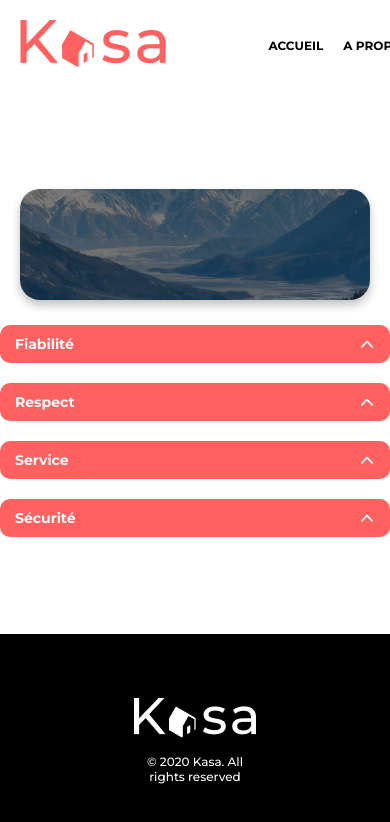
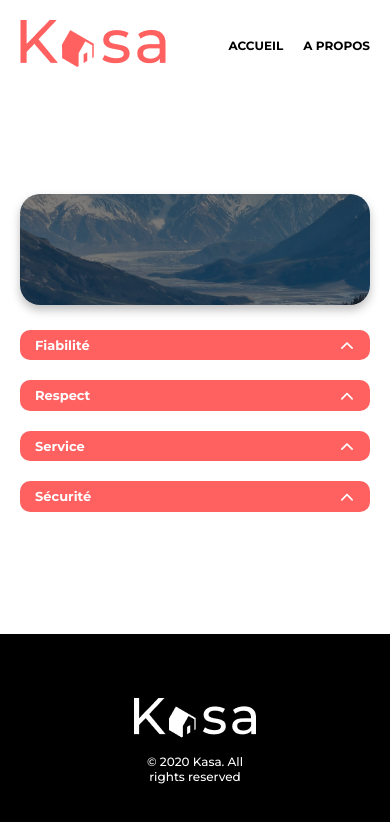
Before and after one commit to Nicolas0014/OpenClassRoom_Projet_6, a React (Create React App) app: page /a_propos in a window 390 px wide. Shown: the top 822 px of the page. Built offline with nearby package versions, Linux system fonts and the light colour scheme.

Commit message:
Correction version mobile

```diff
--- a/public/index.html
+++ b/public/index.html
@@ -16,7 +16,6 @@
     <title>Kasa</title>
   </head>
   <body>
-    <noscript>You need to enable JavaScript to run this app.</noscript>
     <div id="root"></div>
   </body>
 </html>
--- a/src/components/APropos/FAQ.jsx
+++ b/src/components/APropos/FAQ.jsx
@@ -16,7 +16,7 @@ export default function FAQ() {
     },
     {
       headbandTitle: 'Service',
-      content : "La bienveillance fait partie des valeurs fondatrices de Kasa. Tout comportement discriminatoire ou de perturbation du voisinage entraînera une exclusion de notre plateforme.",
+      content : "Nos équipes se tiennent à votre disposition pour vous fournir une expérience parfaite. N'hésitez pas à nous contacter si vous avez la moindre question.",
       id: 'a-propos-3',
     },
     {
--- a/src/components/APropos/FAQ.scss
+++ b/src/components/APropos/FAQ.scss
@@ -6,4 +6,9 @@
     flex-direction: column;
     gap: 20px;
     padding-bottom: 2rem;
+
+    @media (max-width: 1240px) {
+        margin: 20px;
+        width: auto;
+    }
 }
--- a/src/components/FicheLogement/LogementInfos.scss
+++ b/src/components/FicheLogement/LogementInfos.scss
@@ -5,27 +5,49 @@
     margin: 3rem auto;
     font-family: $main-family;
 
+    @media (max-width: 767px) {
+        margin: 1rem 20px;
+    }
+
     .upper-infos {
         display: flex;
         justify-content: space-between;
         margin-bottom: 2rem;
+
+        @media (max-width: 767px) {
+            flex-direction: column;
+            gap: 0.5rem;
+            margin-bottom: 1rem;
+        }
 
         .left {
             display: flex;
             flex-direction: column;
             gap: 1rem;
 
+            @media (max-width: 767px) {
+                gap: 0.5rem;
+            }
+
             .title {
                 font-size: 36px;
                 font-weight: 500;
                 color: $main-color;
                 margin-block: 0;
+
+                @media (max-width: 767px) {
+                    font-size: 18px;
+                }
             }
 
             .location {
                 font-size: 18px;
                 font-weight: 500;
                 margin-block: 0 0.5rem;
+
+                @media (max-width: 767px) {
+                    font-size: 14px;
+                }
             }
         }
 
@@ -34,10 +56,19 @@
             flex-direction: column;
             justify-content: space-between;
 
+            @media (max-width: 767px) {
+                flex-direction: row;
+                align-items: center;
+            }
+
             .host-infos {
                 display: flex;
                 align-items: center;
                 gap: 1rem;
+
+                @media (max-width: 767px) {
+                    order: 2;
+                }
 
                 .name {
                     color: $main-color;
@@ -45,12 +76,22 @@
                     font-weight: 500;
                     max-width: 95px;
                     text-align: right;
+
+                    @media (max-width: 767px) {
+                        font-size: 12px;
+                        max-width: 75px;
+                    }
                 }
 
                 .picture {
                     border-radius: 100%;
                     width: 64px;
                     height: 64px;
+
+                    @media (max-width: 767px) {
+                        width: 32px;
+                        height: 32px;
+                    }
                 }
             }
         }
@@ -69,6 +110,11 @@
                 font-size: 14px;
                 font-weight: 700;
                 color: #fff;
+
+                @media (max-width: 767px) {
+                    font-size: 10px;
+                    border-radius: 10px;
+                }
             }
         }
     }
@@ -76,6 +122,11 @@
         display: flex;
         gap: 4rem;
 
+        @media (max-width: 767px) {
+            flex-direction: column;
+            gap: 1.5rem;
+        }
+
         .collapse {
             flex: 1;
         }
--- a/src/components/FicheLogement/Slideshow.scss
+++ b/src/components/FicheLogement/Slideshow.scss
@@ -9,6 +9,7 @@
 
     @media (max-width: 767px) {
         height: 255px;
+        margin: 0 20px;
     }
 
     .arrow {
--- a/src/components/Layout/Header.scss
+++ b/src/components/Layout/Header.scss
@@ -10,6 +10,7 @@ header {
 
     @media (max-width: 1240px) {
         margin: 20px;
+        width: auto;
     }
 
     .links-container {
--- a/src/components/reusables/Collapse.scss
+++ b/src/components/reusables/Collapse.scss
@@ -16,7 +16,8 @@
         transition: all 0.5s ease-out;
 
         @media (max-width: 767px) {
-            font-size: 14px;
+            font-size: 13px;
+            padding: 7px 15px;
         }
 
         &.open {
--- a/src/components/reusables/Star.jsx
+++ b/src/components/reusables/Star.jsx
@@ -1,5 +1,7 @@
 import StarActive from '../../images/star-active.svg'
 import StarInactive from '../../images/star-inactive.svg'
+
+import './Star.scss';
 
 export default function Star({isActive}) {
 
--- /dev/null
+++ b/src/components/reusables/Star.scss
@@ -0,0 +1,5 @@
+.star {
+    @media (max-width: 767px) {
+        width: 18px;
+    }
+}
```
